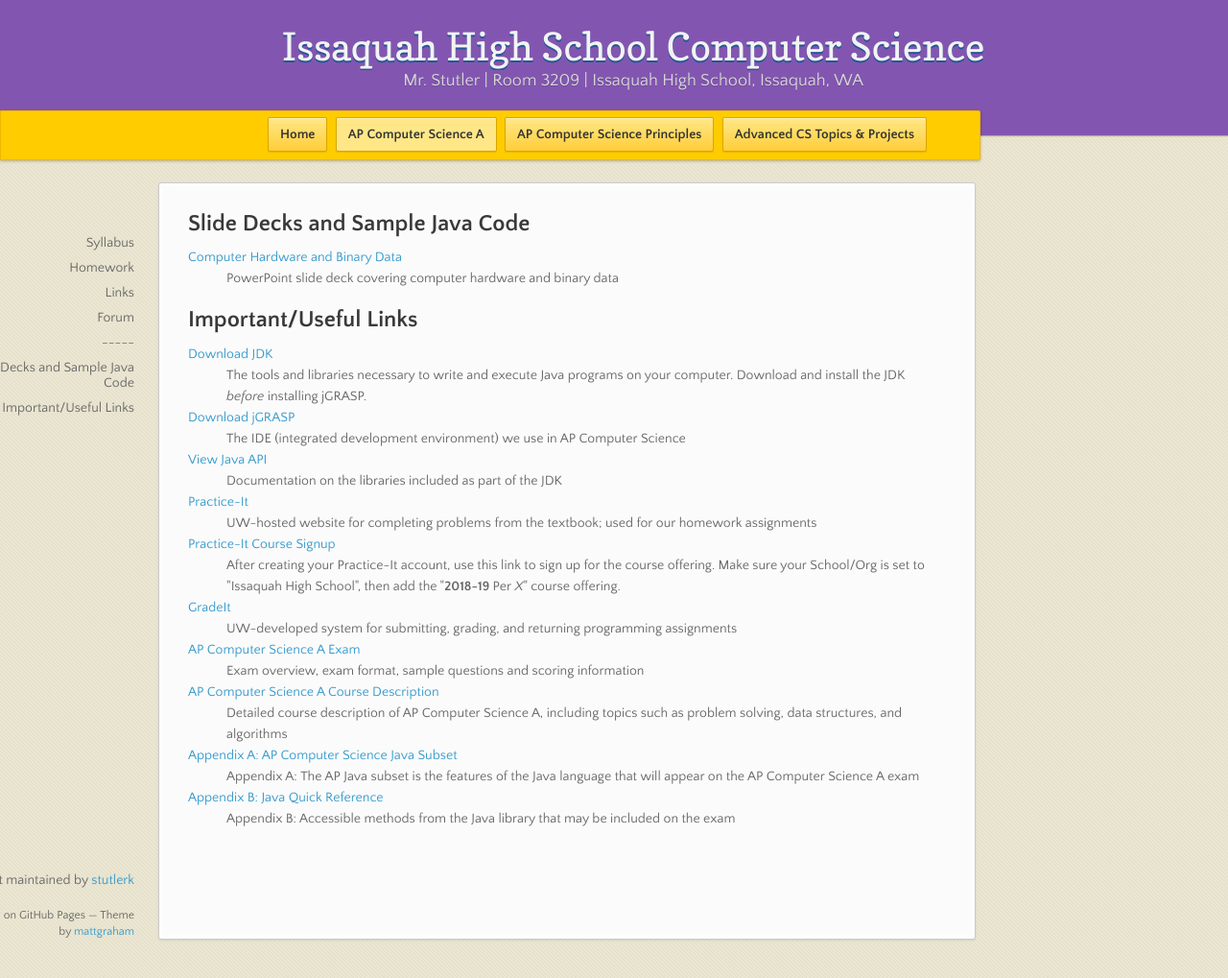
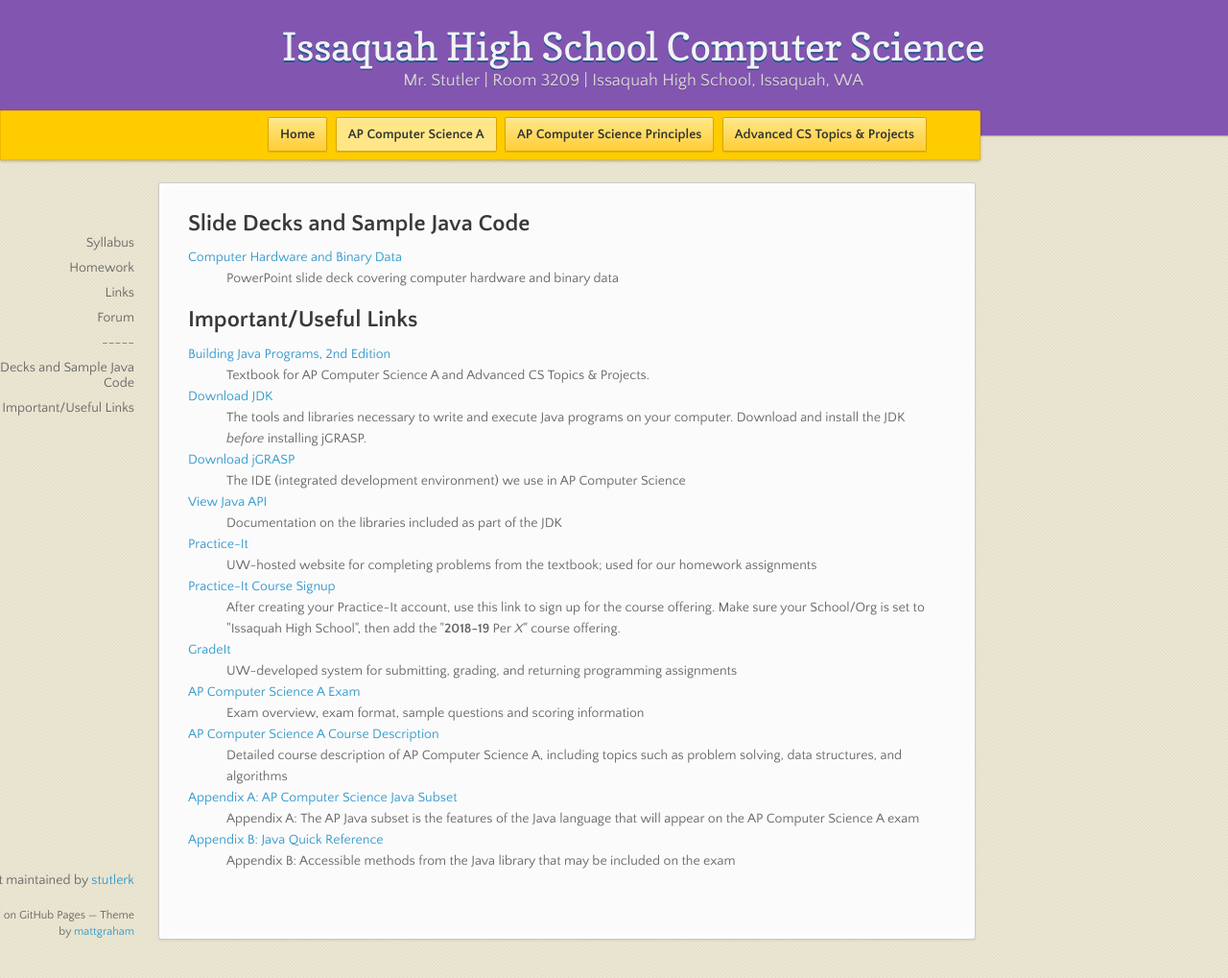
Before and after one commit to stutlerk/ihs-website, a Jekyll site: the page built from _apcsa/links.html, in a window 1280 px wide and 1019 px high. Shown: the whole window at 96% size. Built offline with Jekyll 4.4.1, drawn with Linux system fonts in a browser that asks for light colours; nearby versions of some CDN libraries.

Commit message:
Update links.html

```diff
--- a/_apcsa/links.html
+++ b/_apcsa/links.html
@@ -12,6 +12,9 @@ layout: course
 
 <h2>Important/Useful Links</h2>
 <dl>
+    <dt><a href="https://issaquahwednet-my.sharepoint.com/:b:/g/personal/stutlerk_issaquah_wednet_edu/ERE0CKUFqmBKmzkBisWddoYBlNLxd17C_Ydb9auXyg5Crw?e=izF6aa" target="_blank">Building Java Programs, 2nd Edition</a></dt>
+    <dd>Textbook for AP Computer Science A and Advanced CS Topics &amp; Projects.</dd>
+
     <dt><a href="http://www.oracle.com/technetwork/java/javase/downloads/jdk8-downloads-2133151.html" target="_blank">Download JDK</a></dt>
     <dd>The tools and libraries necessary to write and execute Java programs on your computer. Download and install the JDK <em>before</em> installing jGRASP.</dd>
 
```
